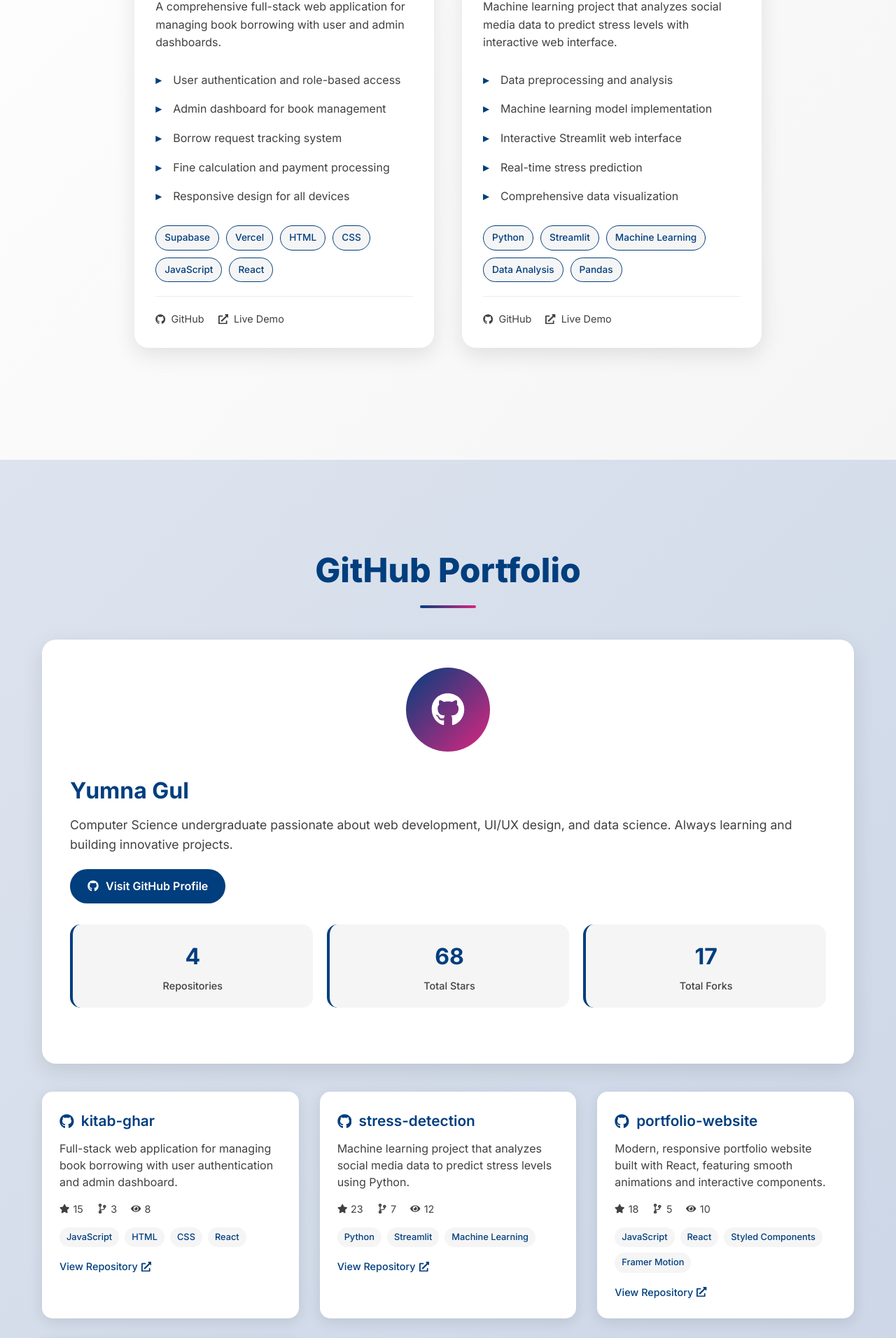
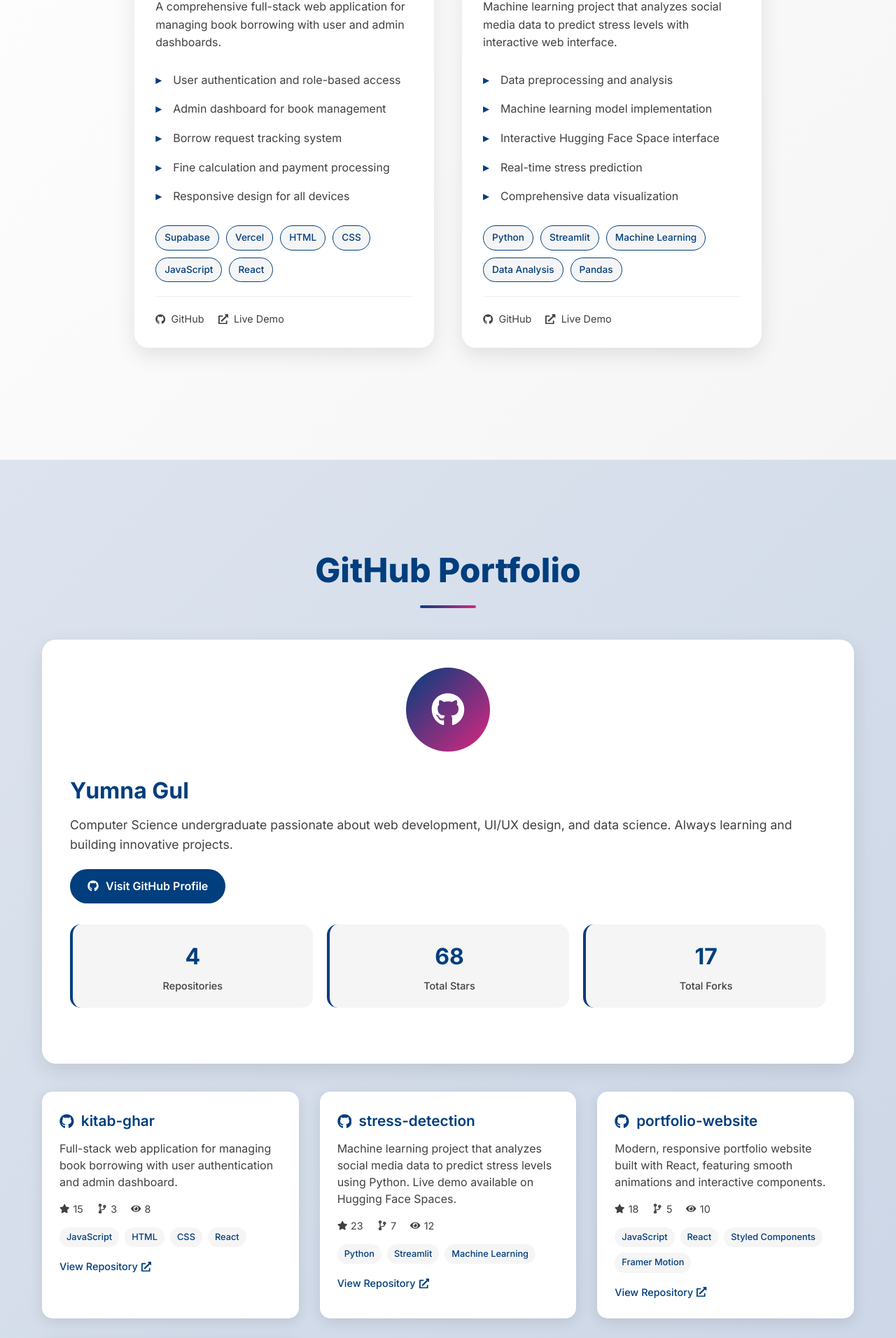
Before and after one commit to Yumna-Gul/portfolio-yumna, a React (Create React App) app: page / in a window 1280 px wide. Shown: the part 3017-4929 px from the top of the page at 70% size. Built offline with nearby package versions, Linux system fonts and the light colour scheme.

Commit message:
Updated CV download link and fixed file naming

```diff
--- a/src/components/GitHub.js
+++ b/src/components/GitHub.js
@@ -226,13 +226,14 @@ const repositories = [
   {
     name: 'stress-detection',
     fullName: 'Stress Detection from Social Media',
-    description: 'Machine learning project that analyzes social media data to predict stress levels using Python.',
+    description: 'Machine learning project that analyzes social media data to predict stress levels using Python. Live demo available on Hugging Face Spaces.',
     stars: 23,
     forks: 7,
     watchers: 12,
     language: 'Python',
     languages: ['Python', 'Streamlit', 'Machine Learning'],
-    url: 'https://github.com/yumnagul/stress-detection'
+    url: 'https://github.com/yumnagul/stress-detection',
+    liveUrl: 'https://huggingface.co/spaces/Yumna-Gul/Stress-Detection'
   },
   {
     name: 'portfolio-website',
--- a/src/components/Projects.js
+++ b/src/components/Projects.js
@@ -208,13 +208,13 @@ const projects = [
     features: [
       'Data preprocessing and analysis',
       'Machine learning model implementation',
-      'Interactive Streamlit web interface',
+      'Interactive Hugging Face Space interface',
       'Real-time stress prediction',
       'Comprehensive data visualization'
     ],
     technologies: ['Python', 'Streamlit', 'Machine Learning', 'Data Analysis', 'Pandas'],
     githubUrl: 'https://github.com/yumnagul',
-    liveUrl: 'https://stress-detection-app-mujpcqwlwugyqzkax5cufh.streamlit.app/',
+    liveUrl: 'https://huggingface.co/spaces/Yumna-Gul/Stress-Detection',
     icon: <FaCode />,
     color: '#DC267F'
   }
```
Also changed, not shown: 1 other file (tests, documents, lock files or other folders).
